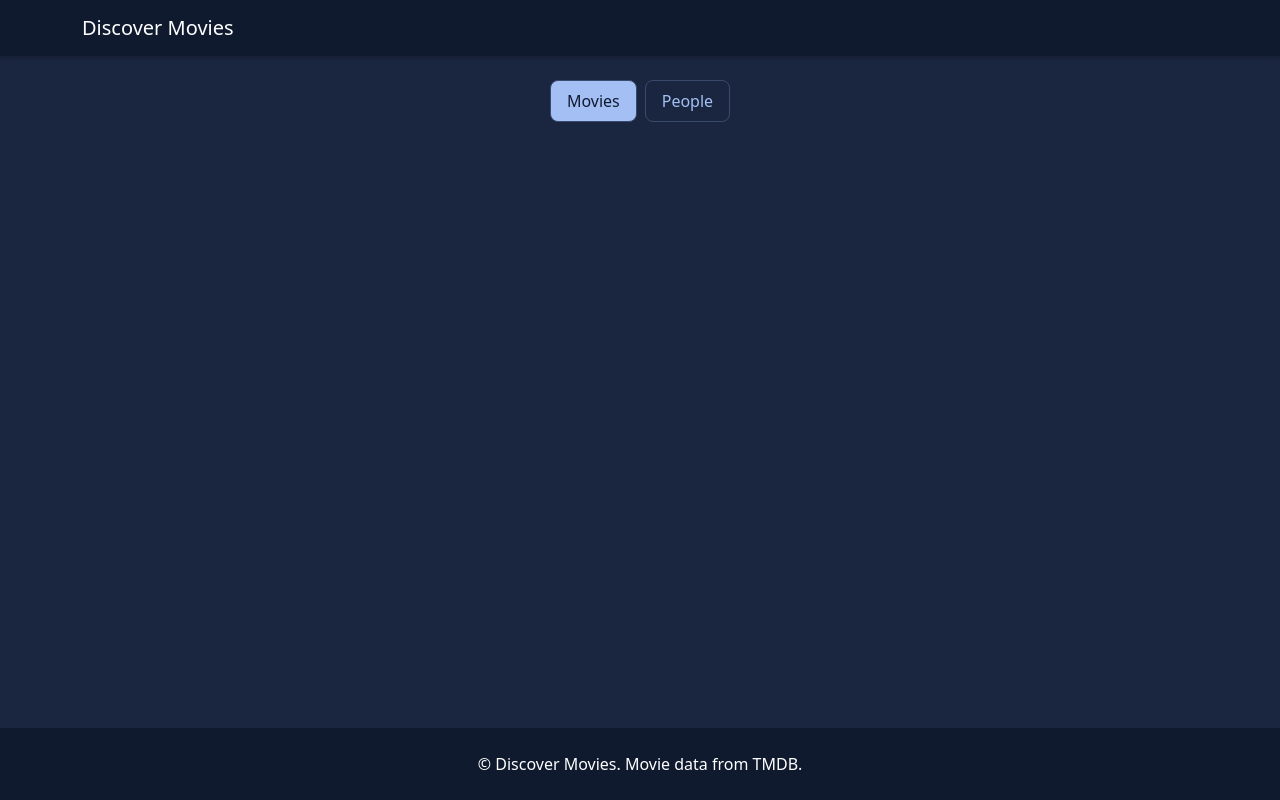
After one commit to blackmidinewroad/discover-movies, a Django app: page /movies/ in a window 1280 px wide. The commit adds this page. Run offline with Django 5.2, Linux system fonts and the light colour scheme; data that the repository does not hold is empty; parts of the project's set-up code (start-up, migrations or seed data) failed here and were passed over.

Commit message:
Update templates and views: add people

```diff
--- a/apps/moviedb/urls.py
+++ b/apps/moviedb/urls.py
@@ -1,7 +1,11 @@
 from django.urls import path
-from .views import MovieListView, MovieDetailView
+
+from .views import MovieDetailView, MovieListView, PeopleListView, PersonDetailView
 
 urlpatterns = [
-    path('', MovieListView.as_view(), name='movie_list'),
+    path('', MovieListView.as_view(), name='main'),
+    path('movies/', MovieListView.as_view(), name='movie_list'),
+    path('people/', PeopleListView.as_view(), name='people_list'),
     path('movie/<slug:slug>/', MovieDetailView.as_view(), name='movie_detail'),
+    path('person/<slug:slug>/', PersonDetailView.as_view(), name='person_detail'),
 ]
--- a/apps/moviedb/views.py
+++ b/apps/moviedb/views.py
@@ -1,27 +1,66 @@
+from django.shortcuts import render
 from django.views.generic import DetailView, ListView
 
-from .models import Movie
+from .models import Movie, Person
 
 
 class MovieListView(ListView):
-    # model = Movie
-    template_name = 'moviedb/movie_list.html'
+    template_name = 'moviedb/main.html'
     context_object_name = 'movies'
-    paginate_by = 48
-    queryset = Movie.objects.prefetch_related('directors')
+    paginate_by = 24
+    queryset = Movie.objects.prefetch_related('directors').filter(adult=False)
 
     def get_context_data(self, **kwargs):
         context = super().get_context_data(**kwargs)
         context['title'] = 'Discover Movies'
+        context['list_type'] = 'movies'
         return context
+
+    def get(self, request, *args, **kwargs):
+        if request.headers.get('HX-Request'):
+            self.object_list = self.get_queryset()
+            context = self.get_context_data()
+            return render(request, 'moviedb/partials/content.html', context)
+        return super().get(request, *args, **kwargs)
+
+
+class PeopleListView(ListView):
+    template_name = 'moviedb/main.html'
+    context_object_name = 'people'
+    paginate_by = 24
+    queryset = Person.objects.filter(adult=False)
+
+    def get_context_data(self, **kwargs):
+        context = super().get_context_data(**kwargs)
+        context['title'] = 'People'
+        context['list_type'] = 'people'
+        return context
+
+    def get(self, request, *args, **kwargs):
+        if request.headers.get('HX-Request'):
+            self.object_list = self.get_queryset()
+            context = self.get_context_data()
+            return render(request, 'moviedb/partials/content.html', context)
+        return super().get(request, *args, **kwargs)
 
 
 class MovieDetailView(DetailView):
-    model = Movie
     template_name = 'moviedb/movie_detail.html'
     context_object_name = 'movie'
+    queryset = Movie.objects.prefetch_related('directors')
 
     def get_context_data(self, **kwargs):
         context = super().get_context_data(**kwargs)
         context['title'] = f'{self.object.title}{f" - {self.object.release_date.year}" if self.object.release_date else ""}'
         return context
+
+
+class PersonDetailView(DetailView):
+    template_name = 'moviedb/person_detail.html'
+    context_object_name = 'person'
+    queryset = Person.objects.prefetch_related('cast_roles', 'crew_roles')
+
+    def get_context_data(self, **kwargs):
+        context = super().get_context_data(**kwargs)
+        context['title'] = f'{self.object.name}'
+        return context
--- a/config/settings.py
+++ b/config/settings.py
@@ -31,7 +31,7 @@ SECRET_KEY = os.getenv('SECRET_KEY')
 # SECURITY WARNING: don't run with debug turned on in production!
 DEBUG = True
 
-ALLOWED_HOSTS = []
+ALLOWED_HOSTS = os.getenv('ALLOWED_HOSTS').split(',')
 
 
 # Application definition
--- a/static/css/custom.css
+++ b/static/css/custom.css
@@ -18,27 +18,27 @@ footer {
 }
 
 
-/* Grid for movie posters */
-.movie-grid {
+/* Grid for posters */
+.poster-grid {
     display: grid;
     gap: 1rem;
     grid-template-columns: repeat(var(--cols-xs, 2), 1fr);
 }
 
 @media (min-width: 576px) {
-    .movie-grid {
+    .poster-grid {
         grid-template-columns: repeat(var(--cols-sm, 4), 1fr);
     }
 }
 
 @media (min-width: 768px) {
-    .movie-grid {
+    .poster-grid {
         grid-template-columns: repeat(var(--cols-md, 6), 1fr);
     }
 }
 
 @media (min-width: 992px) {
-    .movie-grid {
+    .poster-grid {
         grid-template-columns: repeat(var(--cols-lg, 8), 1fr);
     }
 }
@@ -110,7 +110,7 @@ footer {
     background-color: #2d3d62;
     color: #a3bff4;
     border: 1px solid #3a4a6f;
-    margin: 0 0.3rem;
+    margin: 0 0.4rem;
     transition: all 0.3s ease;
 }
 
@@ -120,7 +120,40 @@ footer {
     color: #0f1a2f;
 }
 
+.page-item .page-link:focus {
+    outline: none;
+    box-shadow: 0 0 0 2px rgba(163, 191, 244, 0.3);
+}
+
 .page-item.disabled .page-link {
     background-color: #2d3748;
     color: #6b7280;
 }
+
+
+/* Toggle buttons */
+.toggle-buttons {
+    display: flex;
+    gap: 0.5rem;
+    justify-content: center;
+    align-items: center;
+}
+
+.toggle-btn {
+    background-color: #1a263f;
+    color: #a3bff4;
+    border: 1px solid #3a4a6f;
+    padding: 0.5rem 1rem;
+    border-radius: 8px;
+    transition: all 0.3s ease;
+}
+
+.toggle-btn:hover {
+    background-color: #a3bff4;
+    color: #0f1a2f;
+}
+
+.toggle-btn.active {
+    background-color: #a3bff4;
+    color: #0f1a2f;
+}
--- a/templates/base.html
+++ b/templates/base.html
@@ -15,11 +15,13 @@
                 integrity="sha384-C6RzsynM9kWDrMNeT87bh95OGNyZPhcTNXj1NW7RuBCsyN/o0jlpcV8Qyq46cDfL"
                 crossorigin="anonymous"></script>
         <link href="{% static 'css/custom.css' %}" rel="stylesheet">
+        <script src="https://unpkg.com/htmx.org@2.0.4"
+                integrity="sha384-HGfztofotfshcF7+8n44JQL2oJmowVChPTg48S+jvZoztPfvwD79OC/LTtG6dMp+"
+                crossorigin="anonymous"></script>
     </head>
     <body class="d-flex flex-column min-vh-100">
         {% include 'header.html' %}
         {% block content %}{% endblock %}
-        {% include 'pagination.html' %}
         {% include 'footer.html' %}
         {% block script %}{% endblock %}
     </body>
--- a/templates/footer.html
+++ b/templates/footer.html
@@ -1,5 +1,5 @@
 <footer class="py-4 mt-2 mt-auto">
     <div class="container">
-        <p class="m-0 text-center text-white">&copy; Discover Movies. Powered by Django. Film data from TMDB.</p>
+        <p class="m-0 text-center text-white">&copy; Discover Movies. Movie data from TMDB.</p>
     </div>
 </footer>
--- /dev/null
+++ b/templates/moviedb/main.html
@@ -0,0 +1,7 @@
+{% extends 'base.html' %}
+{% load static %}
+{% block content %}
+    <div class="container my-4">
+        <div id="content-container">{% include 'moviedb/partials/content.html' %}</div>
+    </div>
+{% endblock %}
--- a/templates/moviedb/movie_list.html
+++ b/templates/moviedb/movie_list.html
@@ -1,8 +1,5 @@
-{% extends 'base.html' %}
 {% load static %}
-{% block content %}
-    <div class="container my-4">
-        <div class="movie-grid"
+<div class="poster-grid my-4"
      style="--cols-xs: 2;
             --cols-sm: 4;
             --cols-md: 6;
@@ -25,5 +22,4 @@
         </div>
     {% endfor %}
 </div>
-    </div>
-{% endblock %}
+{% include 'pagination.html' %}
--- /dev/null
+++ b/templates/moviedb/partials/content.html
@@ -0,0 +1,19 @@
+<div class="toggle-buttons mb-3">
+    <button class="toggle-btn {% if list_type == 'movies' %}active{% endif %}"
+            hx-get="{% url 'movie_list' %}"
+            hx-target="#content-container"
+            hx-swap="innerHTML"
+            data-direction="right-to-left">Movies</button>
+    <button class="toggle-btn {% if list_type == 'people' %}active{% endif %}"
+            hx-get="{% url 'people_list' %}"
+            hx-target="#content-container"
+            hx-swap="innerHTML"
+            data-direction="left-to-right">People</button>
+</div>
+<div id="content-grid">
+    {% if list_type == 'movies' %}
+        {% include 'moviedb/movie_list.html' %}
+    {% else %}
+        {% include 'moviedb/people_list.html' %}
+    {% endif %}
+</div>
--- a/templates/pagination.html
+++ b/templates/pagination.html
@@ -3,7 +3,7 @@
         <!-- Previous Button -->
         <li class="page-item {% if not page_obj.has_previous %}disabled{% endif %}">
             <a class="page-link"
-               href="{% if page_obj.has_previous %}?page={{ page_obj.previous_page_number }}{% else %}#{% endif %}"
+               href="{% if page_obj.has_previous %}{% if list_type == 'movies' %}{% url 'movie_list' %}{% else %}{% url 'people_list' %}{% endif %}?page={{ page_obj.previous_page_number }}{% else %}#{% endif %}"
                aria-label="Previous">
                 <span aria-hidden="true">Prev</span>
             </a>
@@ -11,7 +11,7 @@
         <!-- Next Button -->
         <li class="page-item {% if not page_obj.has_next %}disabled{% endif %}">
             <a class="page-link"
-               href="{% if page_obj.has_next %}?page={{ page_obj.next_page_number }}{% else %}#{% endif %}"
+               href="{% if page_obj.has_next %}{% if list_type == 'movies' %}{% url 'movie_list' %}{% else %}{% url 'people_list' %}{% endif %}?page={{ page_obj.next_page_number }}{% else %}#{% endif %}"
                aria-label="Next">
                 <span aria-hidden="true">Next</span>
             </a>
```
Also changed, not shown: apps/moviedb/models.py (+11 -1 lines), templates/moviedb/people_list.html (added, +23 -0 lines), templates/moviedb/person_detail.html (added, +20 -0 lines). Lines whose indentation alone changed are shown as unchanged.
